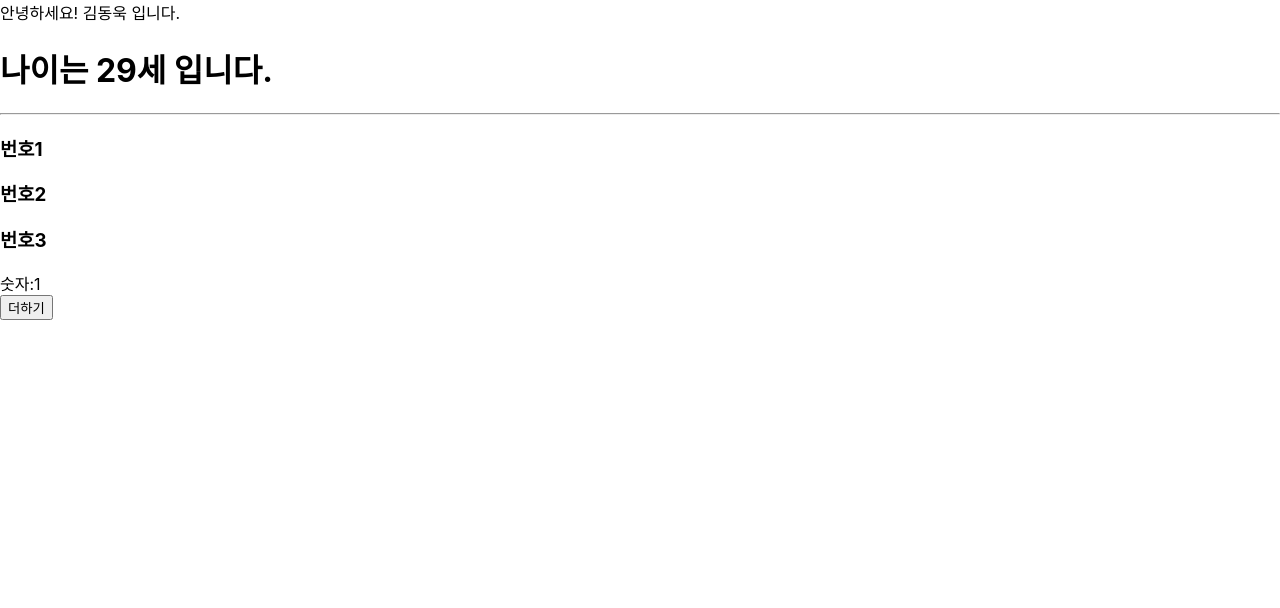
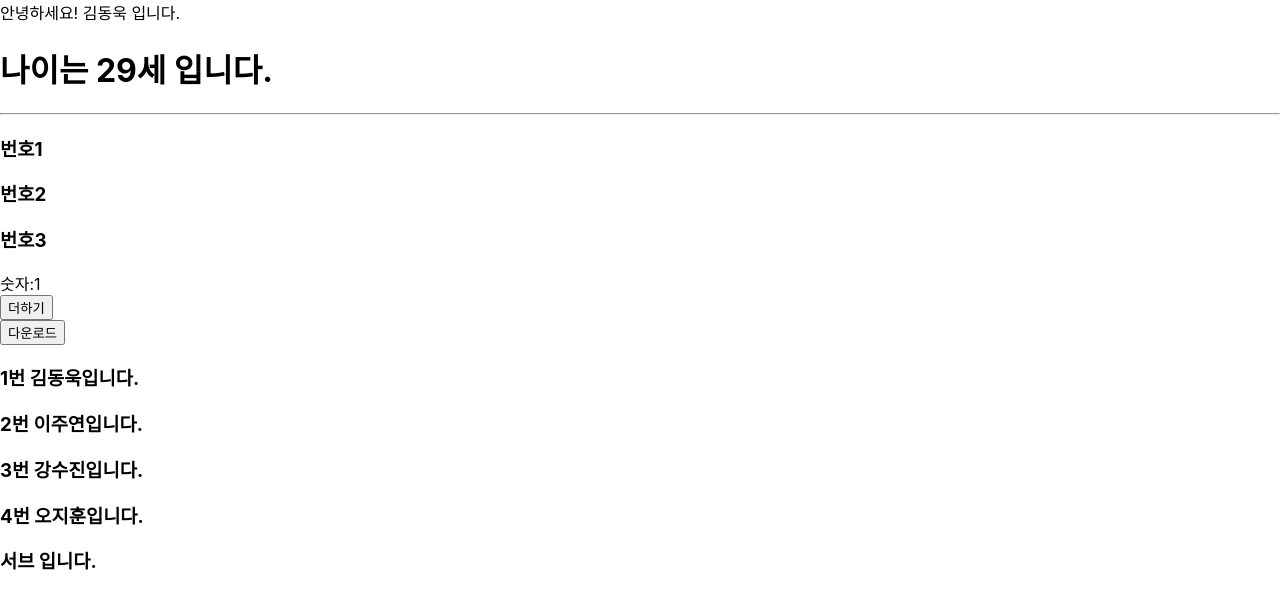
Before and after one commit to wook101/react-practice, a React (Create React App) app: page / in a window 1280 px wide. Shown: the top 608 px of the page. Built offline with nearby package versions, Linux system fonts and the light colour scheme.

Commit message:
useState 2

```diff
--- a/src/App.js
+++ b/src/App.js
@@ -27,12 +27,22 @@ console.log("newUser", newUser);
 
 //JSX문법
 function App() {
-  //useState
-  //let num=0;
+  console.log("App실행됨!!");
+  //1.
   const [num, setNumber] = useState(1);  //react에 hocks 라이브러리
   const add = ()=>{
     setNumber(num+1);   //리액트가 내부적으로 num값을 변경, setNumber를 호출하는 순간 return 내부가 모두 다시 그려져 랜더링 된다.
     console.log(num);
+  };
+
+  //2.
+  let data = [{id:1,name:"김동욱"},
+                {id:2,name:"이주연"},
+                {id:3,name:"강수진"},
+                {id:4,name:"오지훈"}];
+  const [users, setUser] = useState(data);  //useState는 불변이기 때문에 reference가 변경될때 다시그린다.(깊은복사로 넣을경우 랜더링됨)
+  const download =()=>{
+    setUser([...data,{id:5,name:"이병헌"}]);
   };
 
   return <div>
@@ -41,8 +51,10 @@ function App() {
       <hr/>
       <div>{list.map((n)=><h3 key={n}>번호{n}</h3>)}</div>
       <div>숫자:{num}</div>
-      <button onClick={add}>더하기</button>
-
+      <button onClick={add}>더하기</button> <br></br>
+      <button onClick={download}>다운로드</button>
+      {users.map(obj=><h3 key={obj.id}>{obj.id}번 {obj.name}입니다.</h3>)}
+      <Sub/>
     </div>
 }
 
--- a/src/Sub.js
+++ b/src/Sub.js
@@ -1,4 +1,5 @@
 const sub = ()=>{
+    //다시 랜더링 할지 안할지 함수 제공함
     return (
     <div>
         <h3>서브 입니다.</h3>
```
